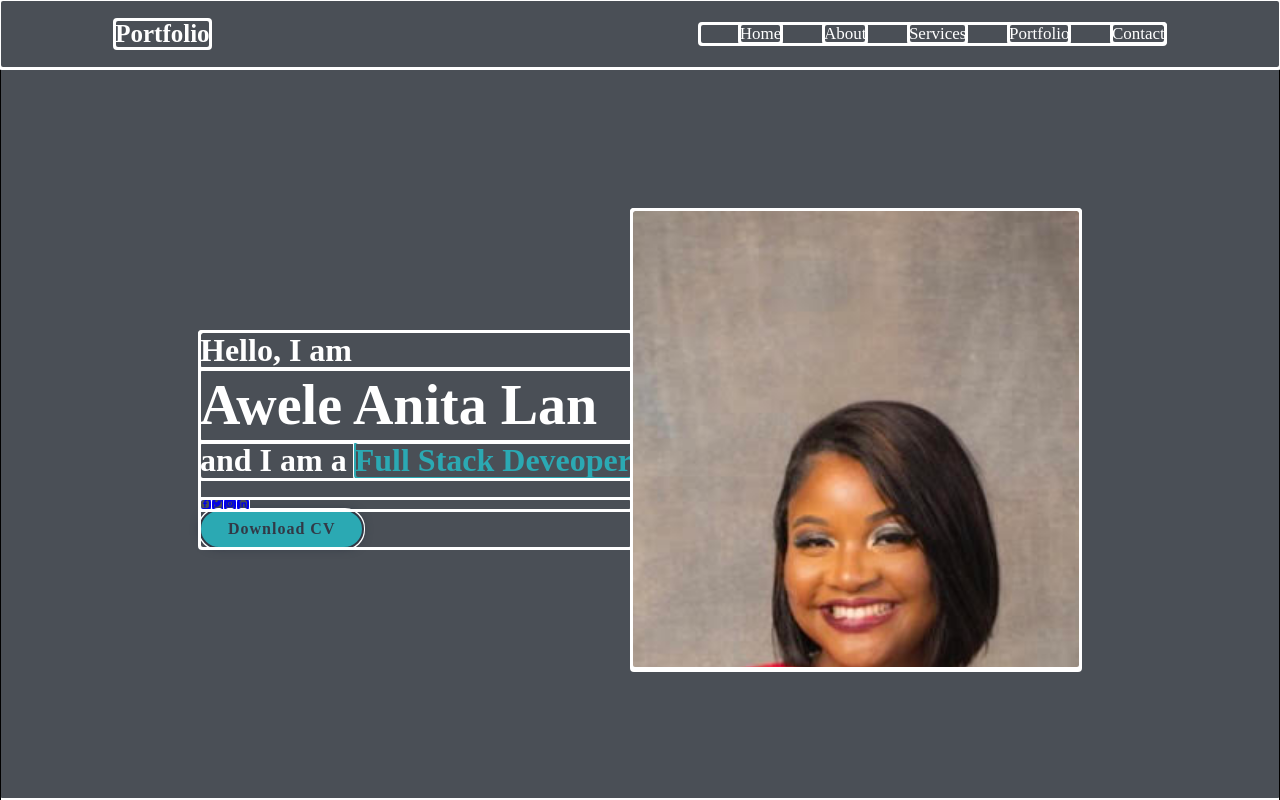
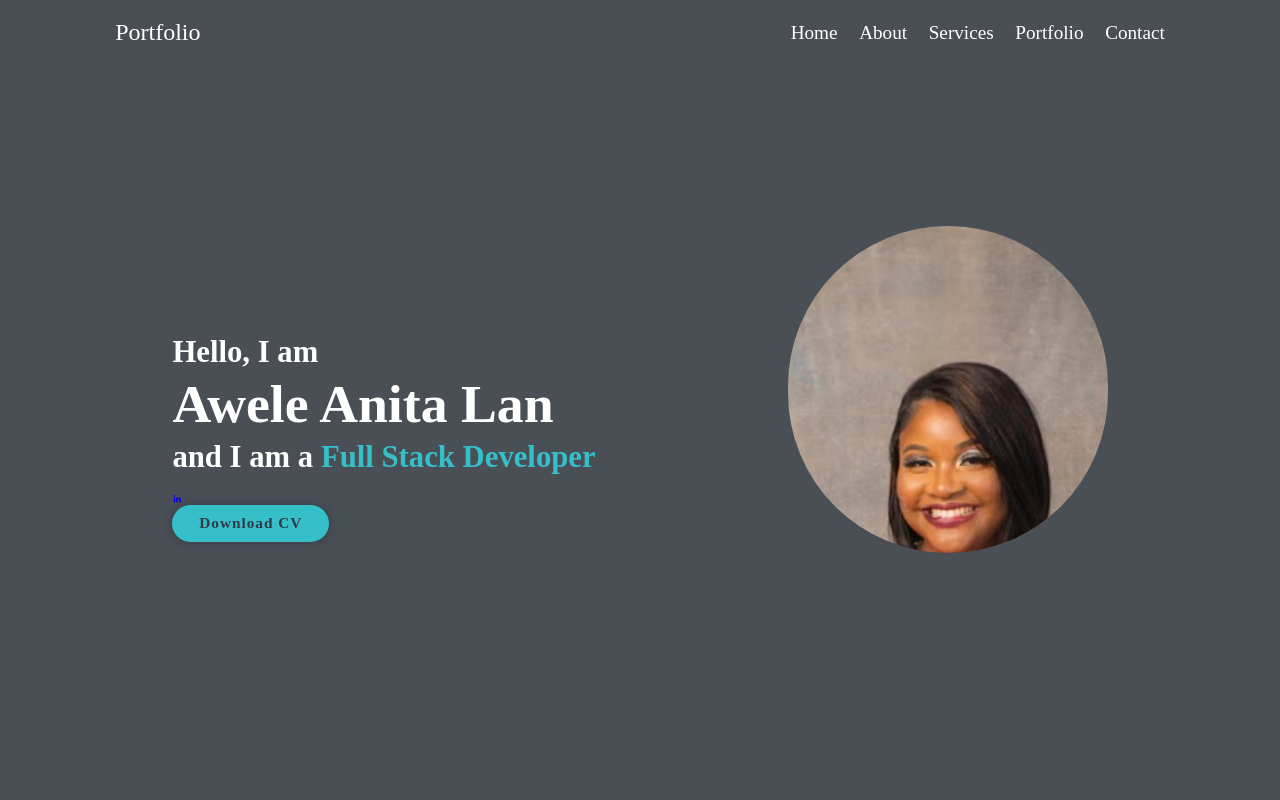
Before and after one commit to Awele1111/portfolio, a plain HTML site: page index.html in a window 1280 px wide. Shown: the top 800 px of the page. Drawn offline with nearby package versions, Linux system fonts and the light colour scheme; a script that the page names is missing; files whose address does not match are found by name; a web font is replaced by a local one.

Commit message:
edited files

```diff
--- a/css/style.css
+++ b/css/style.css
@@ -1,4 +1,8 @@
 /* @import url('https://font.googleapis.com/css2?family=Poppins:wght@300;400;500;'); */
+@import url('https://fonts.googleapis.com/css2?family=Sassy+Frass:ital, wght@0,100;0,200;0;300;0;400;0,500;0,600;0,700;0,800;0,900;1,100;1,200;1,300;1,400;1,500;1,600;1,700;1,800;1,900&display=swap');
+
+
+
 
 
 * {
@@ -7,9 +11,10 @@
     box-sizing: border-box;
     text-decoration: none;
     font-family: 'sans-serif', 'Poppins', 'cursive';
-    outline:auto;
+    outline: transparent;
     border: none;
     scroll-behavior: smooth;
+    cursor: pointer;
 
 }
 
@@ -17,13 +22,14 @@
     --bg-color: #4a4f56;
     --second-bg-color: #323946;
     --text-color: #fff;
-    --main-color: rgb(43, 169, 179);
+    --main-color: rgb(53, 191, 201);
 
 }
 
 html {
-    font-size: 62.5%;
+    font-size: 60%;
     overflow: hidden;
+    /* overflow-x: hidden; */
 
 }
 
@@ -34,7 +40,8 @@ body {
 
 section {
     min-height: 100vh ;
-    padding: 10rem 9% 2rem;
+    padding: 10rem 7% 2rem;
+
 }
 
 .header {
@@ -48,6 +55,7 @@ section {
     justify-content: space-between;
     align-items: center;
     z-index: 100;
+
 }
 
 .header .sticky {
@@ -58,15 +66,15 @@ section {
 .logo {
     font-size: 2.5rem;
     color: var(--text-color);
-    font-weight: 600;
-    cursor: default;
+    font-weight: 500;
+    cursor: pointer;
 }
 
 .navbar a {
-    font-size: 1.7rem;
+    font-size: 2.0rem;
     color: var(--text-color);
-    margin-left: 4rem;
-    transition: .3s;
+    margin-left: 2rem;
+    transition: .2s;
 }
 
 .navbar a:hover,
@@ -77,7 +85,7 @@ section {
 }
 
 #menu-icon {
-    font-size: 3.6rem;
+    font-size: 3.0rem;
     color: var(--text-color);
     display: none;
 }
@@ -86,18 +94,22 @@ section {
     display: flex;
     justify-content: center;
     align-items: center;
+
 }
 
 .home-img img {
-    width: 35vw;
+    width: 40vh;
+    border-radius: 20rem;
+    margin-left: 20rem;
+    margin-bottom: 10rem;
 }
 
-.home-content h3 {
+.home-info h3 {
     font-size: 3.2rem;
     font-weight: 700;
 }
 
-.home-content h3:nth-of-type(2) {
+.home-info h3:nth-of-type(2) {
     margin-bottom: 2rem;
 }
 
@@ -105,13 +117,13 @@ span {
     color:var(--main-color);
 
 }
-.home-content h1 {
+.home-info h1 {
     font-size: 5.6rem;
     font-weight: 700;
     line-height: 1.3;
 }
 
-.home-content p {
+.home-info p {
     font-size: 1.6rem;
 }
 
--- a/index.html
+++ b/index.html
@@ -23,16 +23,15 @@
             <a href="#contact">Contact</a>
         </nav>
     </header>
+    <!-- home section -->
     <section class="home" id="home">
-        <div class="home-content">
+        <div class="home-info">
             <h3>Hello, I am </h3>
             <h1>Awele Anita Lan</h1>
-            <h3>and I am a <span>Full Stack Deveoper</span></h3>
+            <h3>and I am a <span>Full Stack Developer</span></h3>
             <!-- <p>I love learning to code. Although coding experience may not have been easy, through this challenge I have learnt so much.</p> -->
             <div class="social media">
-                <a href="#"><i class='bx bxl-facebook' ></i></a>
-                <a href="#"><i class='bx bxl-twitter' ></i></a>
-                <a href="#"><i class='bx bxl-instagram-alt' ></i></a>
+
                 <a href="#"><i class='bx bxl-linkedin' ></i></a>
             </div>
             <a href="#" class="btn">Download CV</a>
```
